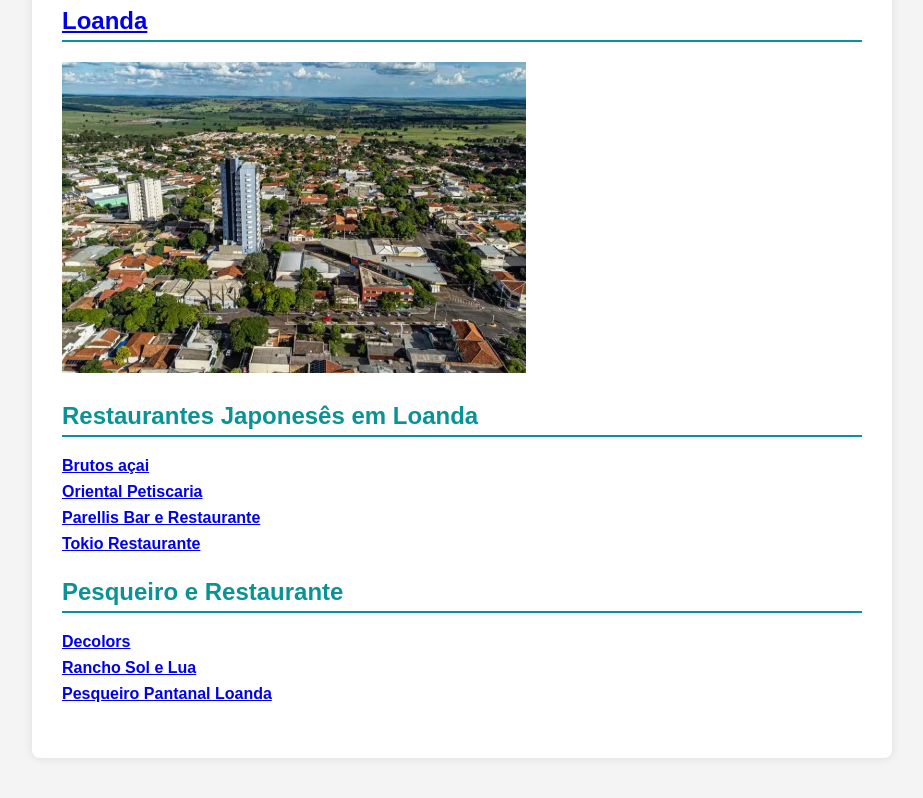
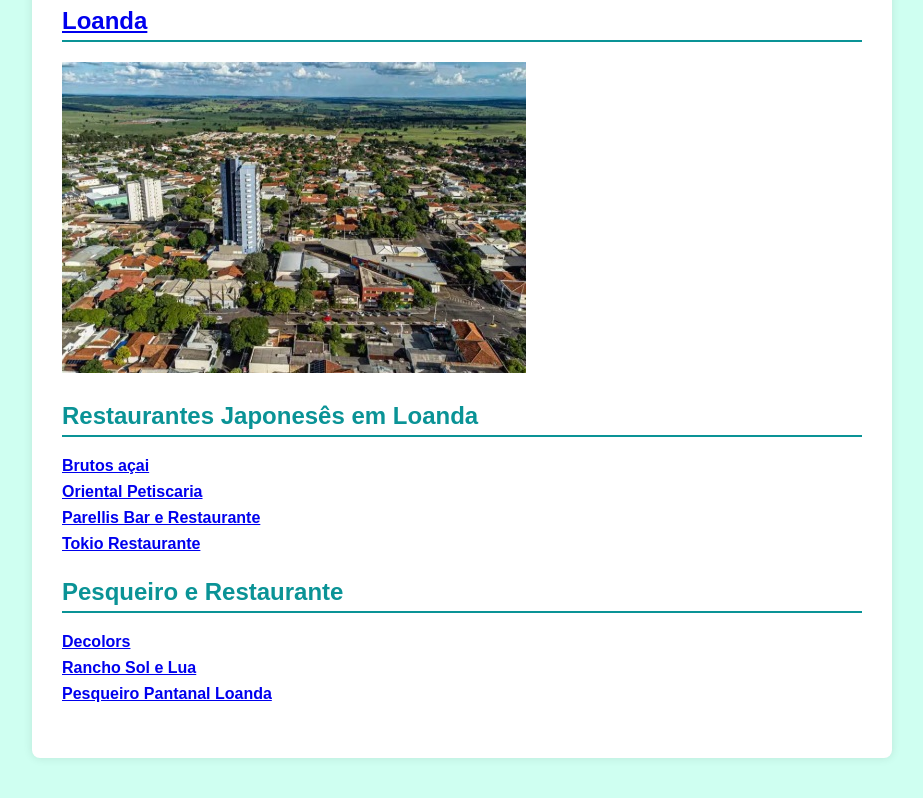
Before and after one commit to PascoalSato/restaurantes, a plain HTML site: page index.html in a window 1280 px wide. Shown: the part 143-941 px from the top of the page, without its empty margins (178-1101 px from the left). Drawn offline with Linux system fonts and the light colour scheme.

Commit message:
Update index.html

```diff
--- a/index.html
+++ b/index.html
@@ -6,7 +6,7 @@
   <style>
     body {
       font-family: Arial, sans-serif;
-      background-color: #f4f4f4;
+      background-color: #cffff1;
       margin: 40px;
       color: #333;
     }
```
